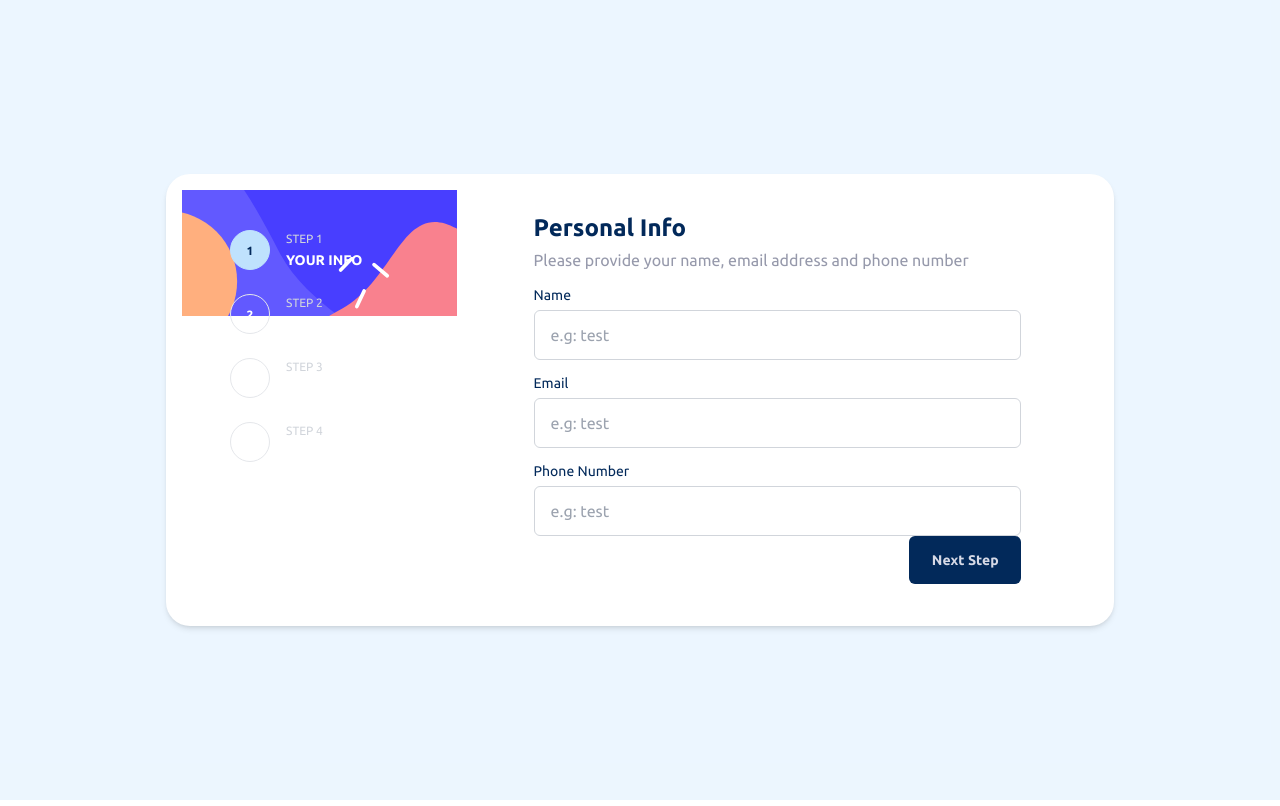
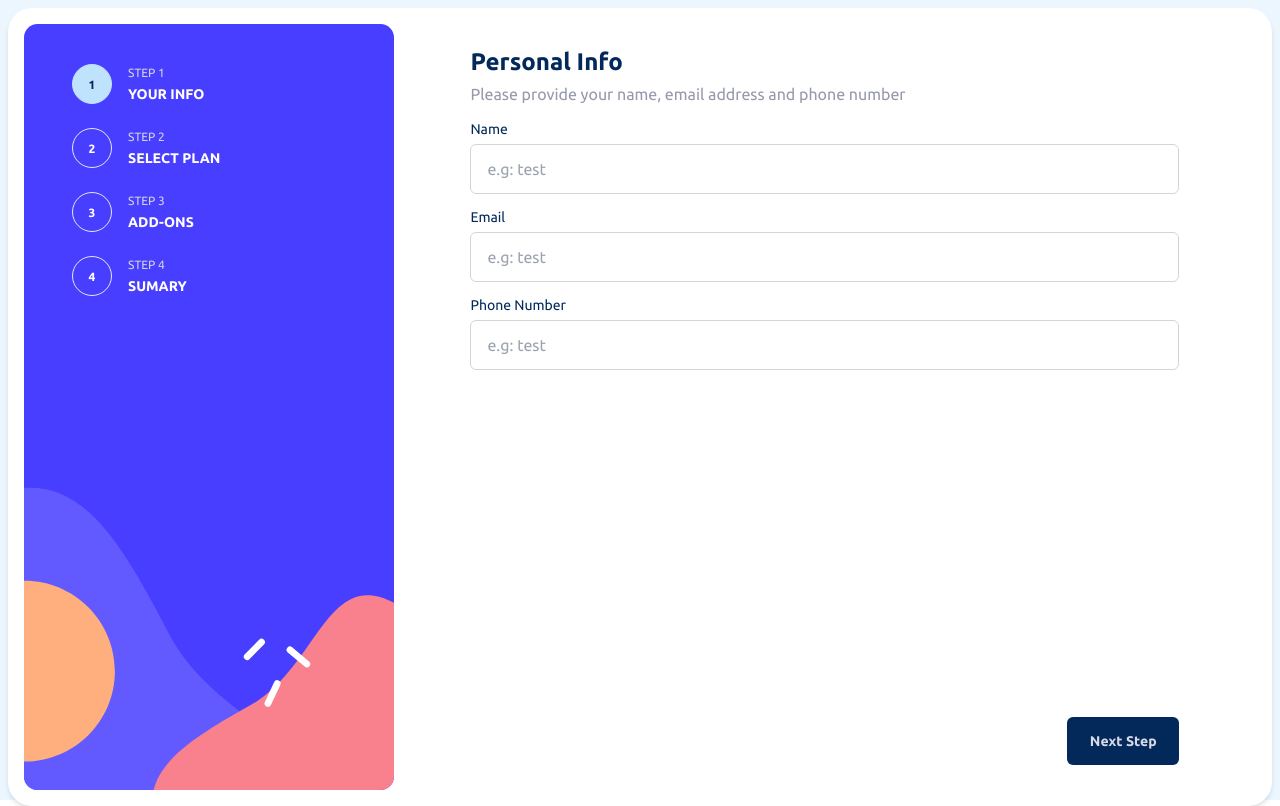
Before and after one commit to Maikolrm/react-multi-steps-form, a React (Vite) app: page / in a window 1280 px wide. Built offline with nearby package versions, Linux system fonts and the light colour scheme.

Commit message:
Project - App - wrapping sidebar image into picture element

```diff
--- a/src/App.jsx
+++ b/src/App.jsx
@@ -45,9 +45,12 @@ function App() {
   return (
     <AppState.Provider value={state}>
       <AppDispatch.Provider value={dispatch}>
-        <Container styles="flex flex-col w-full max-w-lg h-full m-auto bg-white rounded-xl shadow-md overflow-hidden lg:max-w-[75%] lg:flex-row lg:h-auto lg:p-4 lg:rounded-3xl">
+        <Container styles="flex flex-col w-full max-w-lg h-full m-auto bg-white rounded-xl shadow-md overflow-hidden lg:max-w-full lg:flex-row lg:h-auto lg:p-4 lg:rounded-3xl xl:max-w-screen-xl">
           <Container styles="relative overflow-hidden lg:w-[30%]">
-            <img src="/sidebar-mobile.svg" alt="sidebar background" className="sidebar block w-full" />
+            <picture>
+              <source media="(min-width: 1024px)" srcSet="/sidebar.svg" />
+              <img src="/sidebar-mobile.svg" alt="sidebar background" className="sidebar block w-full" />
+            </picture>
             <StepsSelector />
           </Container>
           <Container styles="relative flex flex-col flex-1 p-4 pt-0 lg:px-[6vw] lg:py-[2vw] lg:flex">
```
